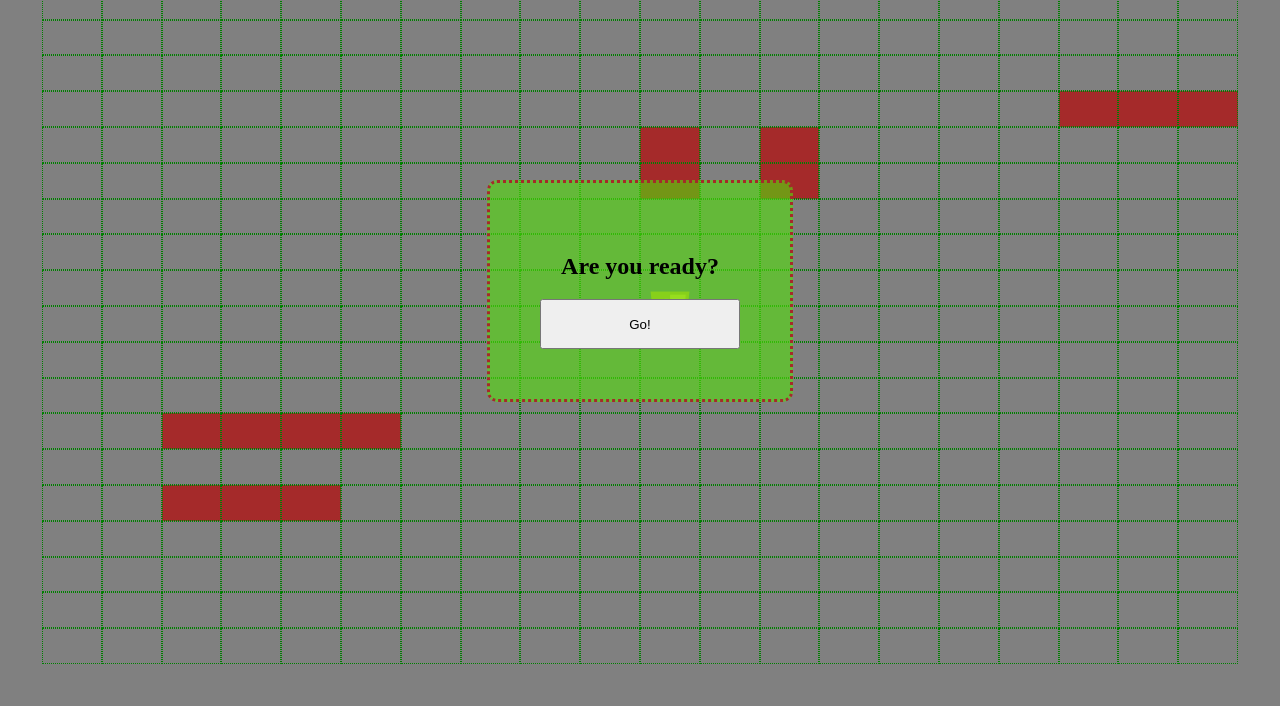
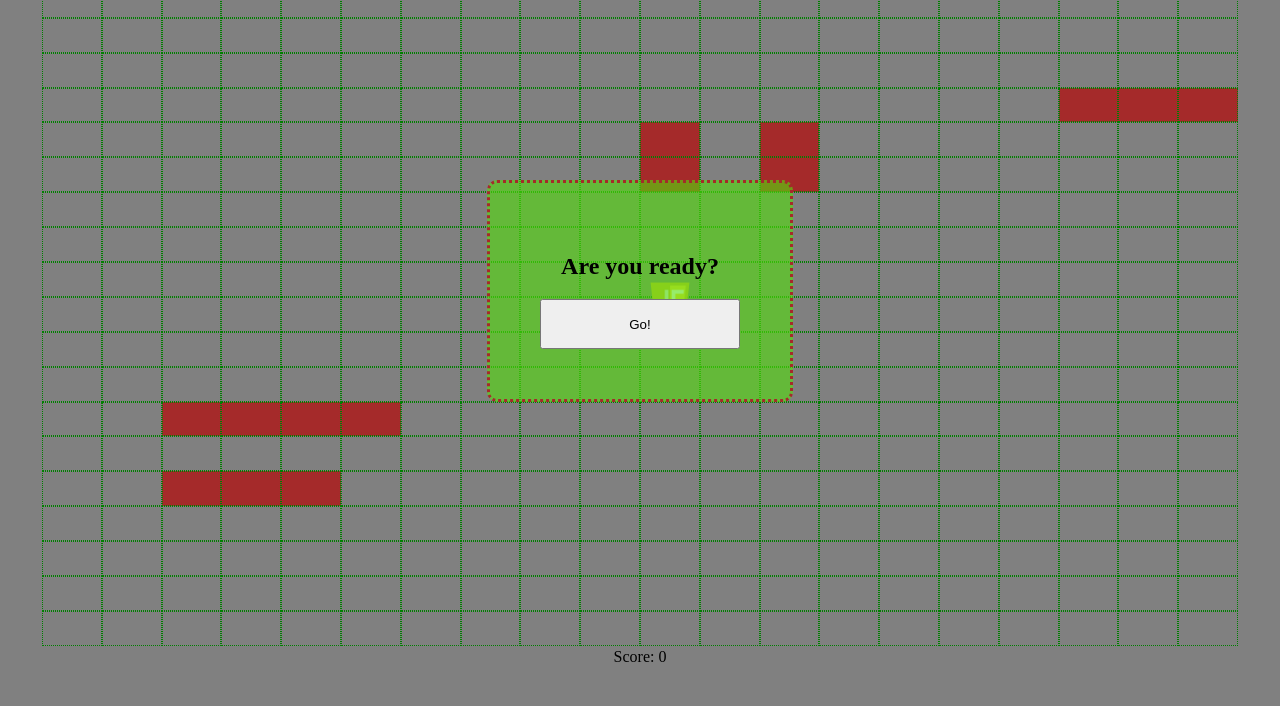
Before and after one commit to trickstival/Div-Snake, a website built with webpack: page index.html in a window 1280 px wide. Shown: the part 94-800 px from the top of the page. Built offline with nearby package versions, Linux system fonts and the light colour scheme.

Commit message:
added score panel

```diff
--- a/index.html
+++ b/index.html
@@ -18,6 +18,7 @@
         Go!
       </button>
     </section>
+    <section id="score">Score: <span id="score-number">0</span></section>
   </main>
 
   <script src="bundle/main.js"></script>
--- a/styles.css
+++ b/styles.css
@@ -18,6 +18,7 @@ main#game {
   display: flex;
   justify-content: center;
   align-items: center;
+  flex-direction: column-reverse;
 }
 
 .area {
```
